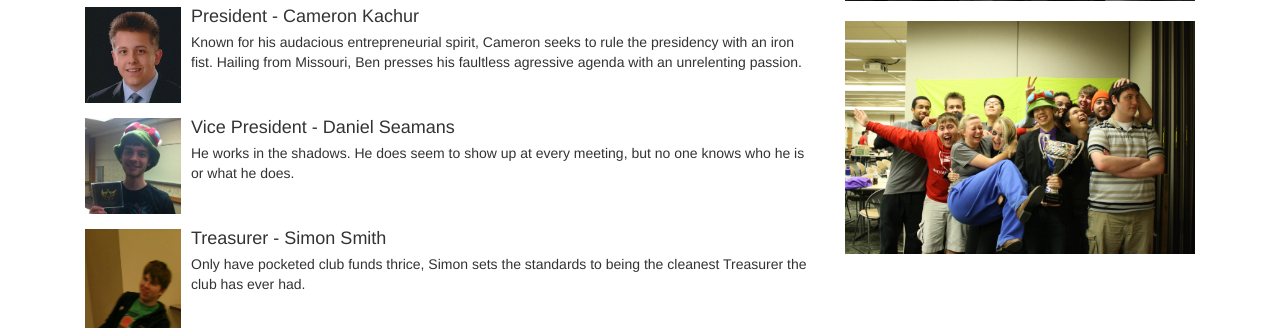
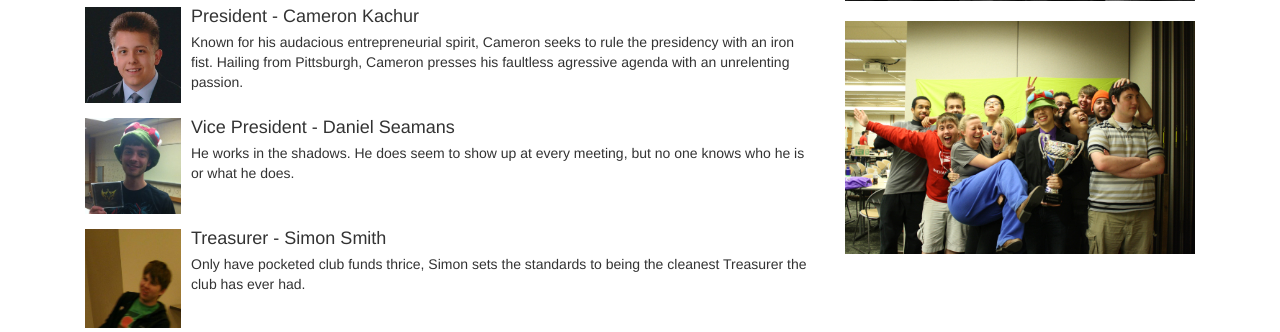
Before and after one commit to smithsps/PurdueLoLWebsite, a PHP site: page /about.php in a window 1280 px wide. Shown: the part 382-714 px from the top of the page. Run offline with PHP 8.4, Linux system fonts and the light colour scheme; some libraries are stand-ins or nearby versions.

Commit message:
Fixed Cam

```diff
--- a/about.php
+++ b/about.php
@@ -22,7 +22,7 @@
           <div class="media-body">
             <h4 class="media-heading">President - Cameron Kachur</h4>
               Known for his audacious entrepreneurial spirit, Cameron seeks to
-              rule the presidency with an iron fist. Hailing from Missouri, Ben
+              rule the presidency with an iron fist. Hailing from Pittsburgh, Cameron
               presses his faultless agressive agenda with an unrelenting passion.
           </div>
         </div>
```
